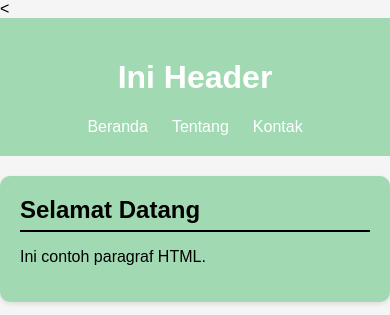
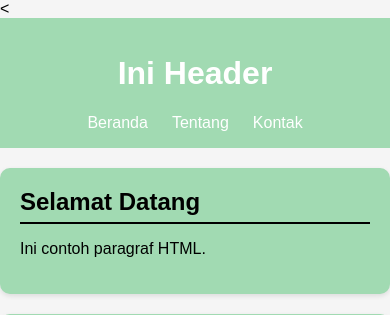
Before and after one commit to 2522500070-ops/2522500070-PWD-GB1J-2526O, a PHP site: page /pertemuan-04/index.html in a window 390 px wide. Shown: the top 315 px of the page. Run offline with PHP 8.4, Linux system fonts and the light colour scheme.

Commit message:
styling header mode mobile

```diff
--- a/pertemuan-04/style.css
+++ b/pertemuan-04/style.css
@@ -73,12 +73,21 @@
             outline: 2px solid #fff;
             outline-offset: 2px;
             border-radius: 6px;
-            background-color: rgba(225, 255, 255, o.15);
+            background-color: rgba(255, 255, 255, o.15);
         }
 
         header li a:active {
             background-color: #4e9965;
             transform: translateY(1px);
+        }
+
+        @media (max-width: 600px) {
+            header {
+                padding: 16px;
+                position: sticky;
+                top: 0;
+                z-index: 1000;
+            }
         }
 
         #about,
```
Also changed, not shown: pertemuan-04/README.md.
